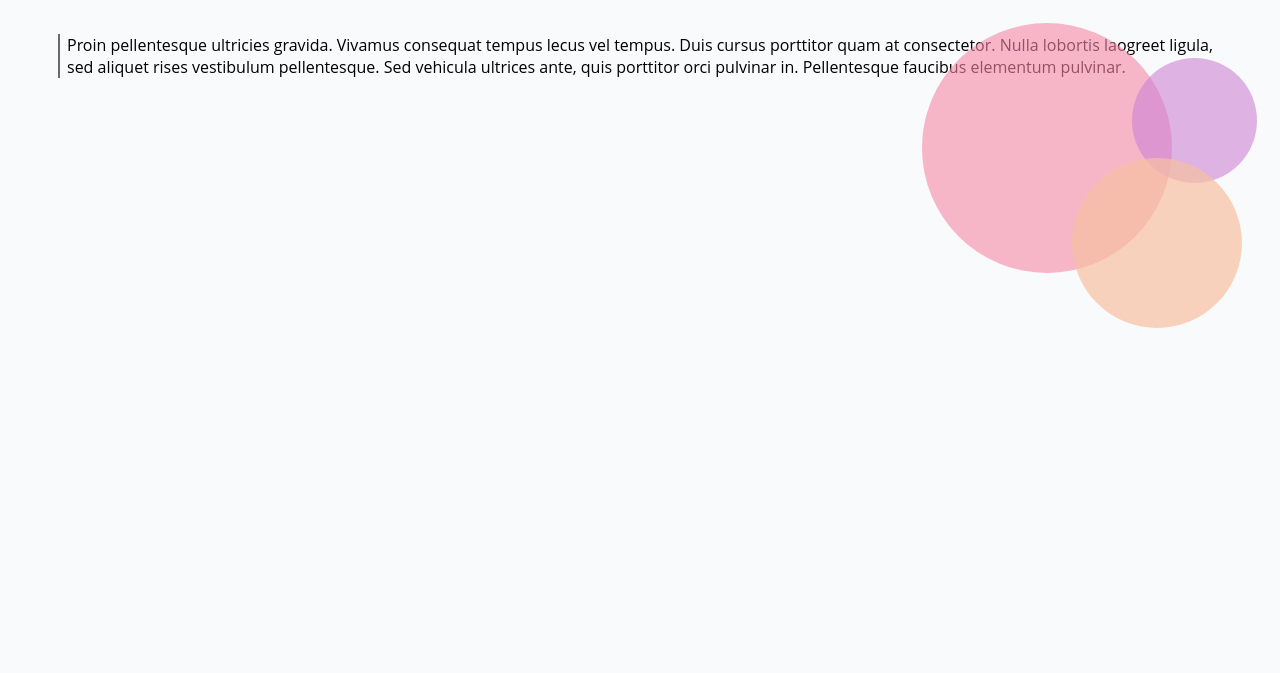
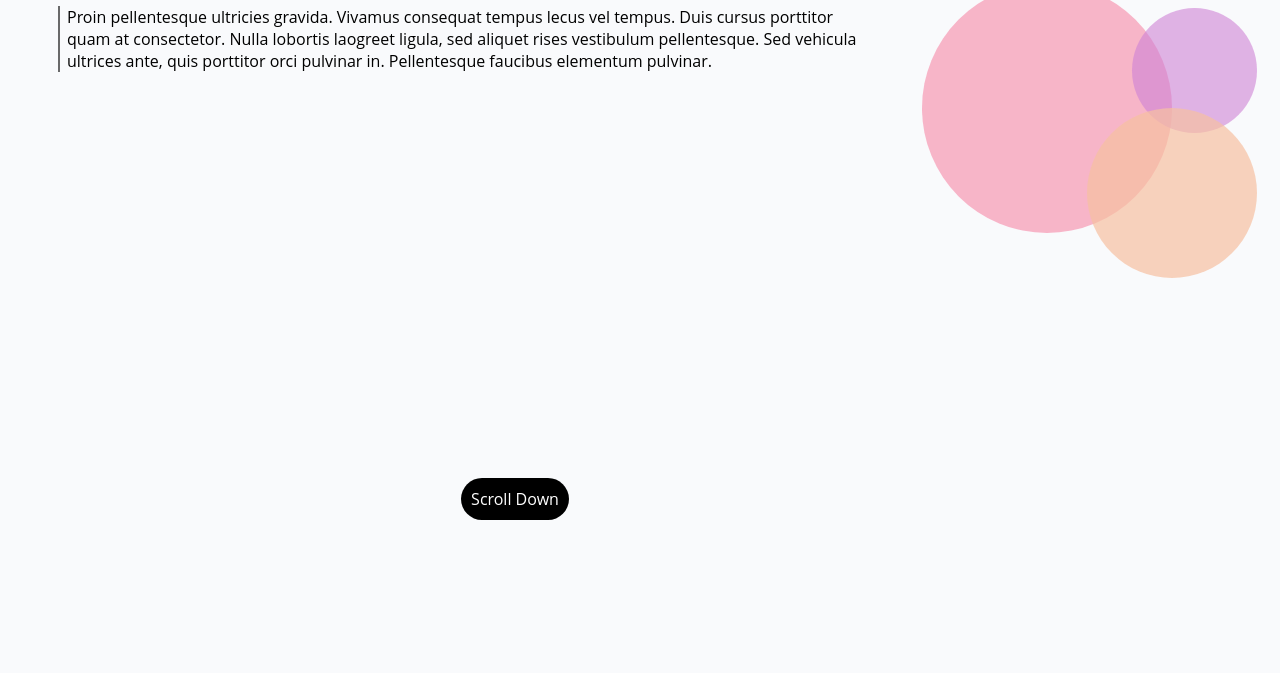
Before and after one commit to jjwint/HTML-CSSLab1, a plain HTML site: page index.html in a window 1280 px wide. Shown: the part 142-815 px from the top of the page. Drawn offline with Linux system fonts and the light colour scheme; a web font is replaced by a local one.

Commit message:
Requirements met

```diff
--- a/index.html
+++ b/index.html
@@ -22,5 +22,8 @@
 			<div id="purple"></div>
 			<div id="pink"></div>
 		</div>
+		<div id="button">
+			<a id="scrollDown"href="#">Scroll Down</a>
+		</div>
 	</body>
 </html>
--- a/style.css
+++ b/style.css
@@ -31,8 +31,10 @@
 #ipsum {
 	border-left: 2px solid #69696a;
 	padding-left: 7px;
-	margin: 50px;
-	clear: left;
+	margin-left: 50px;
+	margin-right: 400px;
+	position: relative;
+
 }
 
 #hireUs {
@@ -48,8 +50,8 @@
 	height: 170px;
 	border-radius: 50%;
 	position: relative;
-	top: 430px;
-	left: 150px;
+	top: 420px;
+	left: 165px;
 	z-index: 10;
 }
 
@@ -60,7 +62,7 @@
 	border-radius: 50%;
 	position: relative;
 	left: 210px;
-	top: 160px;
+	top: 150px;
 	z-index: 5;
 }
 
@@ -78,3 +80,17 @@
 	bottom: 400px;
 	right: 100px;
 }
+
+#scrollDown {
+	background-color: #000;
+	color: #FFF;
+	border-radius: 25px;
+	padding: 10px;
+	margin: 0 auto;
+}
+
+#button {
+	text-align: center;
+	position: relative;
+	top: 400px;
+}
```
